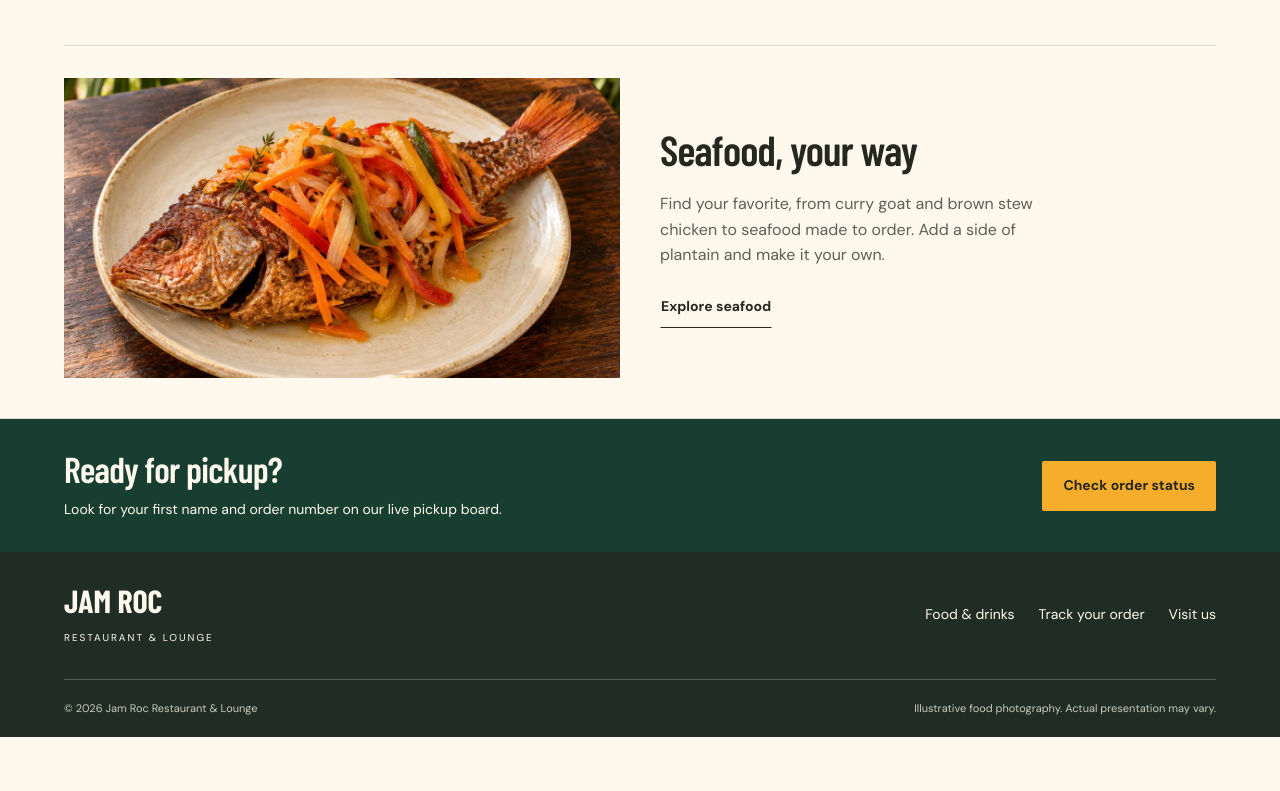
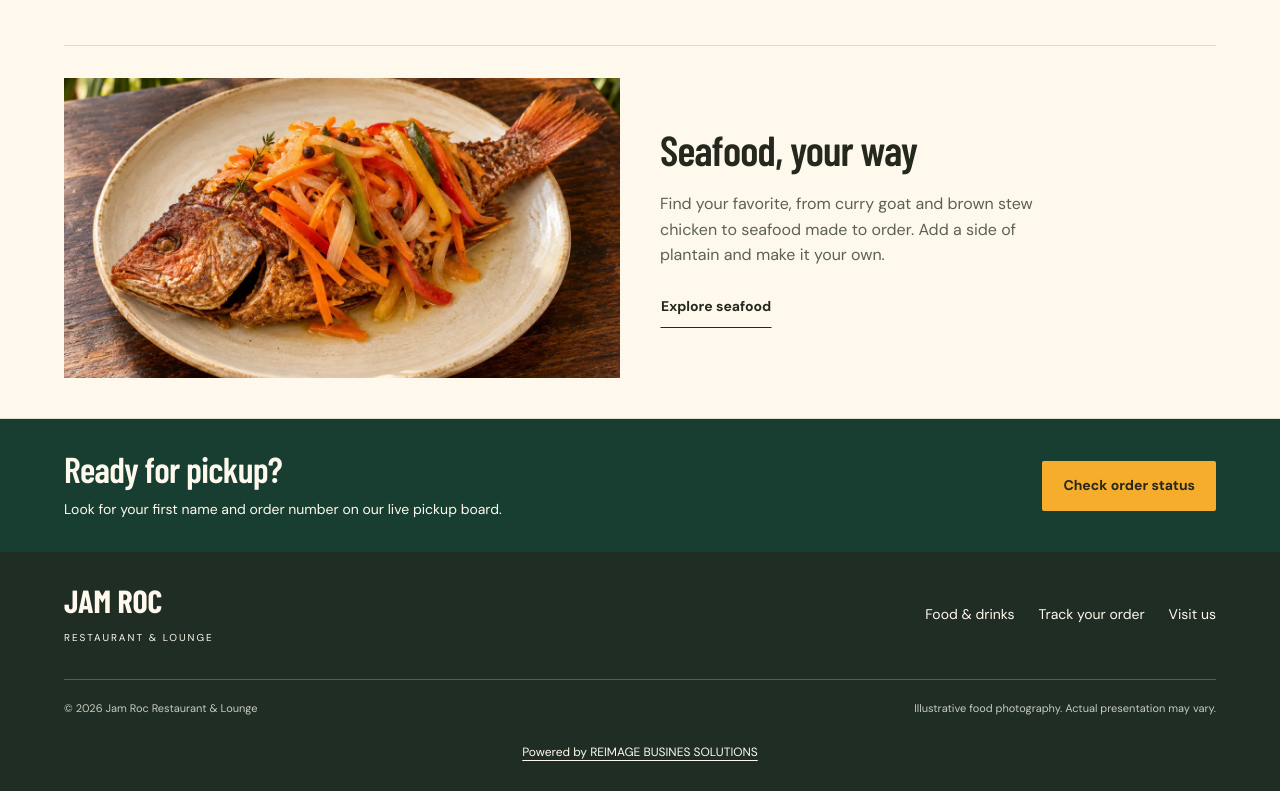
Before and after one commit to reimage-demo/jamroc, a website: page index.html in a window 1280 px wide. Shown: the part 1424-2215 px from the top of the page. Before the commit the page ends 2161 px from the top, so only its background shows below. Drawn offline with nearby package versions, Linux system fonts and the light colour scheme; a web font is replaced by a local one.

Commit message:
Add centered Reimage footer credit and website link

```diff
--- a/index.html
+++ b/index.html
@@ -10,7 +10,7 @@
     />
     <title>Jamaican food, island spirit | Jam Roc Restaurant & Lounge</title>
     <link rel="icon" href="assets/brand/logo.webp" />
-    <link rel="stylesheet" href="styles.css?v=20260929-cart" />
+    <link rel="stylesheet" href="styles.css?v=20260929-credit" />
   </head>
   <body data-page="home">
     <a class="skip" href="#main">Skip to content</a>
@@ -124,6 +124,9 @@
           >Illustrative food photography. Actual presentation may vary.</span
         >
       </div>
+      <p class="footer-credit">
+        <a href="https://reimagebs.com">Powered by REIMAGE BUSINES SOLUTIONS</a>
+      </p>
     </footer>
     <dialog id="ordering-dialog">
       <button class="dialog-close" aria-label="Close">×</button>
--- a/styles.css
+++ b/styles.css
@@ -1575,3 +1575,17 @@ dialog::backdrop {
   background: var(--paper);
   color: var(--ink);
 }
+
+.footer-credit {
+  max-width: 1296px;
+  margin: 18px auto 0;
+  text-align: center;
+  font-size: 12px;
+  color: var(--cream);
+}
+.footer-credit a {
+  display: inline-block;
+  padding: 8px 0;
+  text-decoration: underline;
+  text-underline-offset: 4px;
+}
```
Also changed, not shown: contact.html (+4 -1 lines), menu.html (+4 -1 lines), order-status.html (+4 -1 lines).
